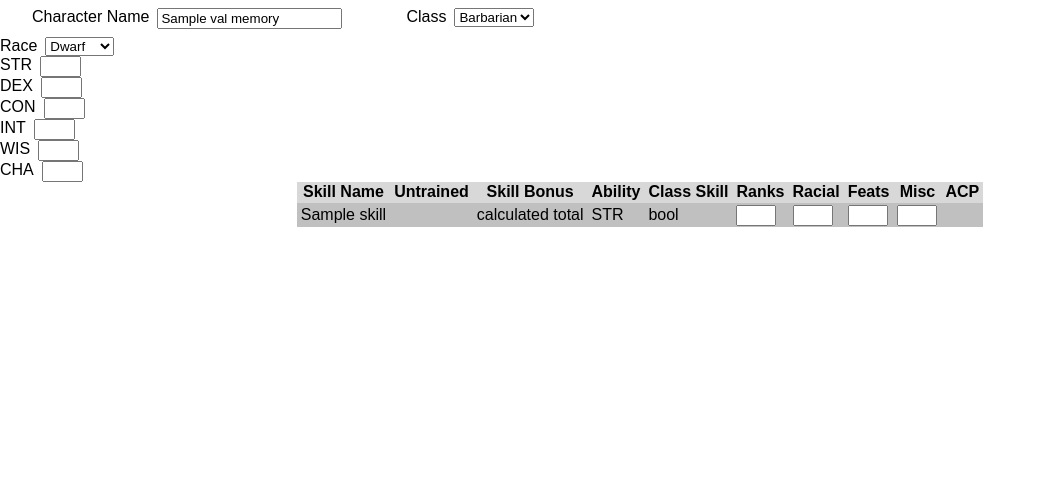
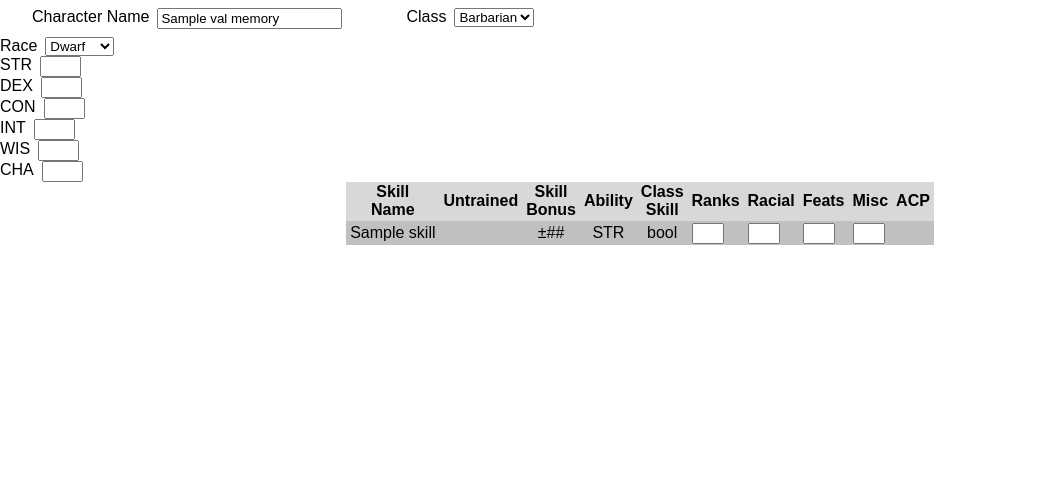
Before and after one commit to ZackLynx/Character_Manager, a PHP site: template view/npc_sheet.php in a window 1280 px wide. Shown: the part 99-584 px from the top of the page, without its empty margins (0-1046 px from the left). Run offline with PHP 8.4, Linux system fonts and the light colour scheme; the template is opened without the code that fills it: most values are stand-ins (such as "Sample title", 1, 10 or a date in 2020).

Commit message:
backing up current work for 4-11.

```diff
--- a/css/main.css
+++ b/css/main.css
@@ -13,7 +13,10 @@ Who			    When			      What
 CBAC        2025-03-07      Original Version
 CBAC        2025-04-04      Added more padding to the bottom so the footer doesn't cover the
                             buttons at the bottom of the character sheet forms.
-CBAC        2025-04-09      Added color and allignment to the .system-message class.
+CBAC        2025-04-09      Added color and allignment to the .system-message and .error
+                            classes.
+CBAC        2025-04-11      Begining refactor of skill list table and character name, race, and
+                            class with their own grouped sections.
 -----------------------------------------------------------------------------------------------
 */
 
@@ -80,10 +83,6 @@ td {
   padding: .1rem .25rem;
 }
 
-.skill-fields {
-  width: 2rem;
-}
-
 tr:nth-child(even) {
   background-color: #c0c0c0;
 }
@@ -140,3 +139,22 @@ label {
 .button {
   margin-top: 1rem;
 }
+
+/* Skills Table */
+.skill-header {
+  height: 2rem;
+  /*transform: rotate(45deg);
+  text-align: left;*/
+}
+
+.skill-fields {
+  width: 1.5rem;
+}
+
+.is-untrained,
+.skill-total,
+.ability-mod,
+.is-class-skill,
+.skill-acp {
+  text-align: center;
+}
--- a/view/npc_sheet.php
+++ b/view/npc_sheet.php
@@ -97,6 +97,7 @@ $abilities = ['STR', 'DEX', 'CON', 'INT', 'WIS', 'CHA'];
     </div>
     <div id="ability-scores">
         <!-- in row major order, display total, modifier, temp score, and temp modifier fields -->
+        <!-- Replace with table -->
         <div id="strength-scores">
             <div class="total">
                 <label for="Str_Base">STR</label>
@@ -169,6 +170,127 @@ $abilities = ['STR', 'DEX', 'CON', 'INT', 'WIS', 'CHA'];
             <div class="temp-modifier">
             </div>
         </div>
+        <table hidden>
+            <tr>
+                <th>
+                    <!-- This space intentionally left blank -->
+                </th>
+                <th>
+                    Ability Score
+                </th>
+                <th>
+                    Ability Modifier
+                </th>
+                <th>
+                    Temp Score
+                </th>
+                <th>
+                    Temp Modifier
+                </th>
+            </tr>
+            <tr>
+                <td class="ablity-label">
+                    STR
+                </td>
+                <td>
+
+                </td>
+                <td>
+
+                </td>
+                <td>
+
+                </td>
+                <td>
+
+                </td>
+            </tr>
+            <tr>
+                <td class="ablity-label">
+                    DEX
+                </td>
+                <td>
+
+                </td>
+                <td>
+
+                </td>
+                <td>
+
+                </td>
+                <td>
+
+                </td>
+            </tr>
+            <tr>
+                <td class="ablity-label">
+                    CON
+                </td>
+                <td>
+
+                </td>
+                <td>
+
+                </td>
+                <td>
+
+                </td>
+                <td>
+
+                </td>
+            </tr>
+            <tr>
+                <td class="ablity-label">
+                    INT
+                </td>
+                <td>
+
+                </td>
+                <td>
+
+                </td>
+                <td>
+
+                </td>
+                <td>
+
+                </td>
+            </tr>
+            <tr>
+                <td class="ablity-label">
+                    WIS
+                </td>
+                <td>
+
+                </td>
+                <td>
+
+                </td>
+                <td>
+
+                </td>
+                <td>
+
+                </td>
+            </tr>
+            <tr>
+                <td class="ablity-label">
+                    CHA
+                </td>
+                <td>
+
+                </td>
+                <td>
+
+                </td>
+                <td>
+
+                </td>
+                <td>
+
+                </td>
+            </tr>
+        </table>
     </div>
     <div id="equipment">
     </div>
@@ -177,29 +299,29 @@ $abilities = ['STR', 'DEX', 'CON', 'INT', 'WIS', 'CHA'];
     <div id="skills">
         <table class="skills-list">
             <tr>
-                <th>Skill Name</th>
-                <th>Untrained</th>
-                <th>Skill Bonus</th>
-                <th>Ability</th>
-                <th>Class Skill</th>
-                <th>Ranks</th>
-                <th>Racial</th>
-                <th>Feats</th>
-                <th>Misc</th>
-                <th>ACP</th>
+                <th class="skill-header">Skill<br>Name</th>
+                <th class="skill-header">Untrained</th>
+                <th class="skill-header">Skill<br>Bonus</th>
+                <th class="skill-header">Ability</th>
+                <th class="skill-header">Class<br>Skill</th>
+                <th class="skill-header">Ranks</th>
+                <th class="skill-header">Racial</th>
+                <th class="skill-header">Feats</th>
+                <th class="skill-header">Misc</th>
+                <th class="skill-header">ACP</th>
             </tr>
             <?php foreach ($skill_list as $skill): ?>
                 <tr>
-                    <td><?php echo $skill['Skill_Name']; ?></td>
-                    <td><?php echo $skill['Is_Untrained'] === 1 ? '&#x2B24;' : '' ?></td>
-                    <td>calculated total</td>
-                    <td><?php echo $abilities[$skill['Ability_ID'] - 1]; ?></td><!-- TODO: Dynamically assign this variable based on the characters ability scores. -->
-                    <td>bool</td><!-- TODO: Make this field dynamic with the class selected via JavaScript. -->
-                    <td><input type="number" class="skill-fields" name="<?php echo $skill['Short_Name']; ?>_Ranks" value="<?php echo $valMemory[$skill['Short_Name'] . '_Ranks']; ?>" required></td>
-                    <td><input type="number" class="skill-fields" name="<?php echo $skill['Short_Name']; ?>_Racial" value="<?php echo $valMemory[$skill['Short_Name'] . '_Racial']; ?>" required></td>
-                    <td><input type="number" class="skill-fields" name="<?php echo $skill['Short_Name']; ?>_Feats" value="<?php echo $valMemory[$skill['Short_Name'] . '_Feats']; ?>" required></td>
-                    <td><input type="number" class="skill-fields" name="<?php echo $skill['Short_Name']; ?>_Misc" value="<?php echo $valMemory[$skill['Short_Name'] . '_Misc']; ?>" required></td>
-                    <td></td><!-- To Be Implemented -->
+                    <td class="skill-name"><?php echo $skill['Skill_Name']; ?></td>
+                    <td class="is-untrained"><?php echo $skill['Is_Untrained'] === 1 ? '&FilledSmallSquare;' : '' ?></td>
+                    <td class="skill-total">&pm;##</td>
+                    <td class="ability-mod"><?php echo $abilities[$skill['Ability_ID'] - 1]; ?></td><!-- TODO: Dynamically assign this variable based on the characters ability scores. -->
+                    <td class="is-class-skill">bool</td><!-- TODO: Make this field dynamic with the class selected via JavaScript. -->
+                    <td class="skill-input"><input type="number" class="skill-fields" name="<?php echo $skill['Short_Name']; ?>_Ranks" value="<?php echo $valMemory[$skill['Short_Name'] . '_Ranks']; ?>" required></td>
+                    <td class="skill-input"><input type="number" class="skill-fields" name="<?php echo $skill['Short_Name']; ?>_Racial" value="<?php echo $valMemory[$skill['Short_Name'] . '_Racial']; ?>" required></td>
+                    <td class="skill-input"><input type="number" class="skill-fields" name="<?php echo $skill['Short_Name']; ?>_Feats" value="<?php echo $valMemory[$skill['Short_Name'] . '_Feats']; ?>" required></td>
+                    <td class="skill-input"><input type="number" class="skill-fields" name="<?php echo $skill['Short_Name']; ?>_Misc" value="<?php echo $valMemory[$skill['Short_Name'] . '_Misc']; ?>" required></td>
+                    <td class="skill-acp"></td><!-- To Be Implemented -->
                 </tr>
             <?php endforeach; ?>
 
```
Also changed, not shown: 3 other files.
